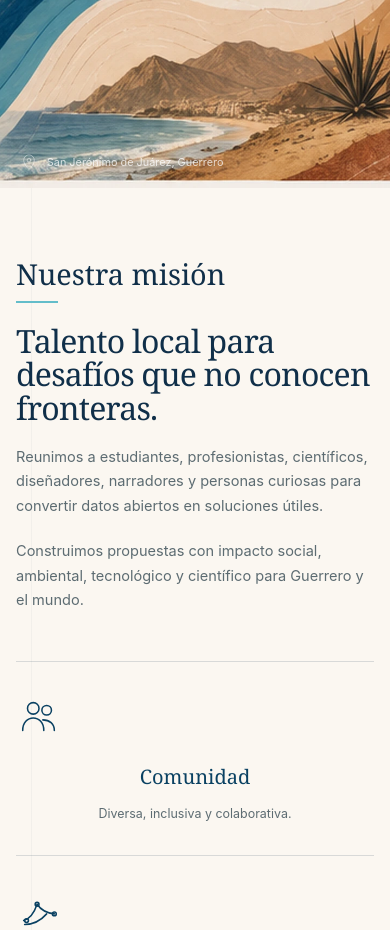
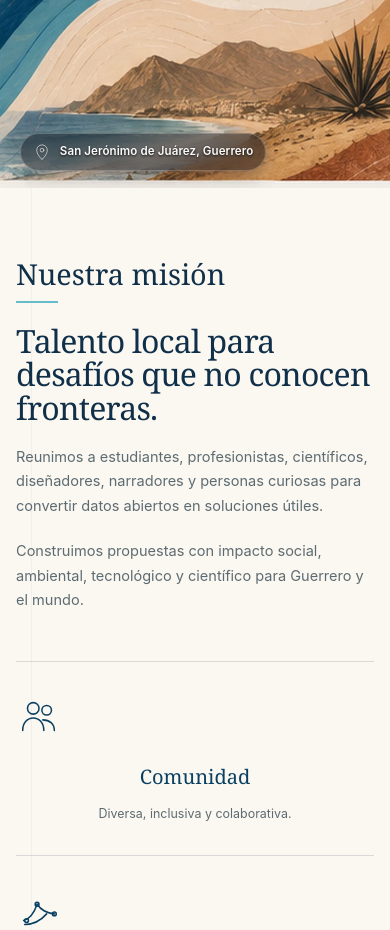
Before and after one commit to Tavolordk/spaceappAtoyac, a Next.js app: page / in a window 390 px wide. Shown: the part 1040-1970 px from the top of the page. Built offline with nearby package versions, Linux system fonts and the light colour scheme.

Commit message:
arreglado icono de ubicacion

```diff
--- a/src/app/globals.css
+++ b/src/app/globals.css
@@ -485,11 +485,54 @@ img {
   z-index: 4;
   right: 3rem;
   bottom: 2rem;
+
   display: flex;
   align-items: center;
   gap: 0.55rem;
-  color: rgba(255, 255, 255, 0.74);
-  font-size: 0.68rem;
+
+  width: fit-content;
+  padding: 0.65rem 0.9rem;
+  border-radius: 999px;
+
+  color: rgba(255, 255, 255, 0.98);
+  font-size: 0.78rem;
+  font-weight: 600;
+  letter-spacing: 0.01em;
+
+  background: rgba(7, 13, 24, 0.45);
+  border: 1px solid rgba(255, 255, 255, 0.22);
+
+  backdrop-filter: blur(9px);
+  -webkit-backdrop-filter: blur(9px);
+
+  text-shadow:
+    0 1px 3px rgba(0, 0, 0, 0.95),
+    0 0 10px rgba(255, 255, 255, 0.25);
+
+  box-shadow:
+    0 5px 18px rgba(0, 0, 0, 0.3),
+    0 0 16px rgba(255, 255, 255, 0.12);
+}
+
+.hero__microcopy svg {
+  flex-shrink: 0;
+  color: #ffffff;
+
+  filter:
+    drop-shadow(0 1px 2px rgba(0, 0, 0, 0.9))
+    drop-shadow(0 0 5px rgba(255, 255, 255, 0.45));
+}
+
+@media (max-width: 768px) {
+  .hero__microcopy {
+    right: auto;
+    bottom: 1.1rem;
+    left: 1.25rem;
+
+    max-width: calc(100% - 2.5rem);
+    padding: 0.55rem 0.75rem;
+    font-size: 0.72rem;
+  }
 }
 
 /* Mission */
```
